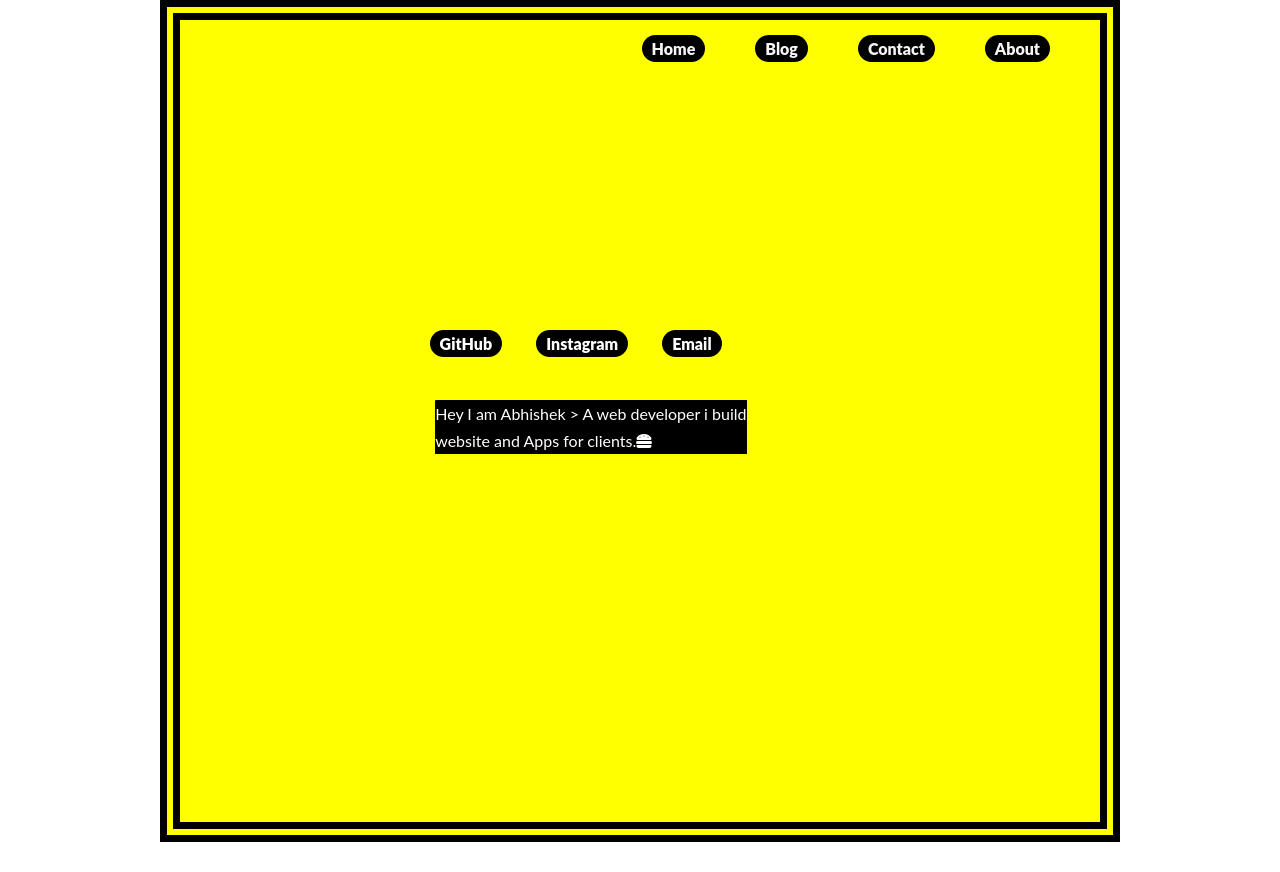
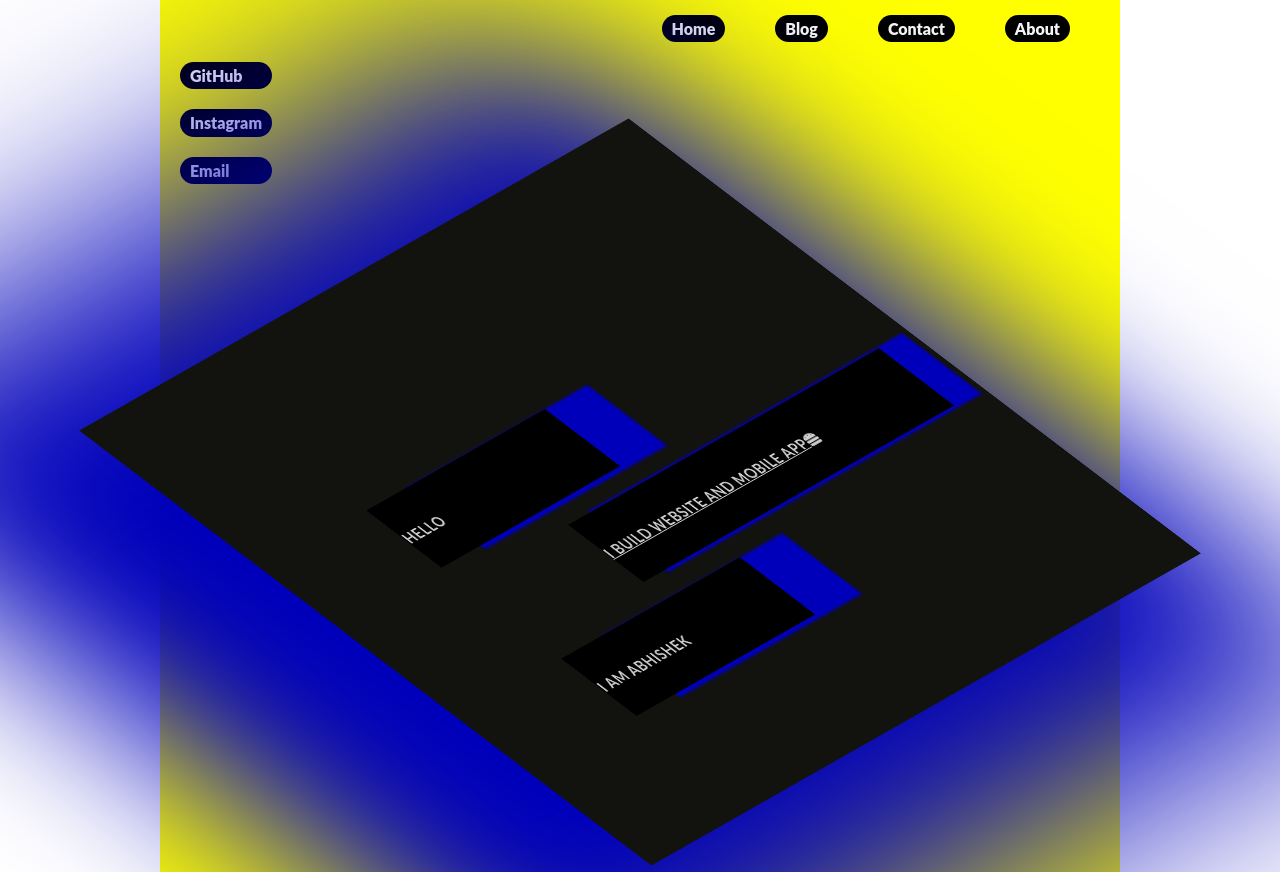
Before and after one commit to fullstuffdeveloper/new-blog-site, a Gatsby site: page / in a window 1280 px wide. Before the commit the page ends 842 px from the top, so only its background shows below. Built offline with nearby package versions, Linux system fonts and the light colour scheme; Gatsby itself is replaced by a stand-in of ours.

Commit message:
Second commit: added some styling to landing page

```diff
--- a/src/components/shared/layout/layout.scss
+++ b/src/components/shared/layout/layout.scss
@@ -10,8 +10,8 @@ body {
 }
 .main-container {
     max-width: 960px;
-    border: 20px double black;
-    background-color: yellow;
+    // border: 20px double black;
+    background-color: #ffff00;
     align-content: center;
     margin: 0 auto;
 }
--- a/src/components/shared/navbar/navbar.scss
+++ b/src/components/shared/navbar/navbar.scss
@@ -27,7 +27,7 @@
             list-style: none;
             margin-right: 50px;
             margin-top: 15px;
-            background-color: rgb(227, 241, 22);
+            background-color: #00B1D2FF;
             border-radius: 30px;
             padding: 0 10px;
 
@@ -44,7 +44,7 @@
 
     }
     &__social-container {
-        position: absolute;
+        // position: absolute;
         margin-left: 20px;
         font-family: 'lato' sans-serif;
         font-weight: 900;
@@ -52,7 +52,8 @@
         flex-wrap: wrap;
         justify-content: flex-start;
         list-style-type: none;
-        flex-direction: row;
+        flex-direction: column;
+        width: 100px;
         top: 330px;
         left: 32%;
         z-index: 100;
@@ -65,11 +66,12 @@
             padding: 0 10px;
             color: white;
             margin-right: 34px;
+            margin-top: 20px;
         }
         &__item:hover {
             display: inline;
             list-style: none;
-            background-color: rgba(214, 236, 14, 0.842);
+            background-color: #00B;
             border-radius: 30px;
             padding: 0 10px;
             color: white;
--- a/src/pages/index.js
+++ b/src/pages/index.js
@@ -11,12 +11,12 @@ const HomePage = () => {
     <Layout>
       <Head title="Home" />
       <div className="home-container">
-        <p className="home-container__main-text">
-          Hey I am Abhishek > A web developer i build website and Apps for
-          clients.
+        <p className="home-container__first-main-text">Hello</p>
+        <p className="home-container__second-main-text">
+          I build website and mobile app
           <FontAwesomeIcon icon={faHamburger} />
-          <FontAwesomeIcon icon={faInstagram} />
         </p>
+        <p className="home-container__third-main-text">I am Abhishek</p>
       </div>
     </Layout>
   )
--- a/src/styles/index.scss
+++ b/src/styles/index.scss
@@ -5,18 +5,75 @@
 
 .home-container {
     height: 95vh;
-    background-image: linear-gradient(to right top,rgba(34, 39, 39, 0.8) rgba(6, 7, 7, 0.8)), url('../images/pineapple-supply-co-ag-wBPpLR9g-unsplash.jpg');
-    background-size: cover;
-    background-position: top;
-    clip-path: polygon(50% 0, 100% 100%, 0 100%);
+    transform: rotate3d(1, 1, 1, 291deg);
+    background-color: #12120f;
+    z-index: 149;
+    /* position: absolute; */
+    box-shadow: darkgreen;
+    box-shadow: #00B -141px 15px 348px 191px;
+    margin-top: -72px;
+    // background-image: linear-gradient(to right top,rgba(34, 39, 39, 0.8) rgba(6, 7, 7, 0.8)), url('../images/pineapple-supply-co-ag-wBPpLR9g-unsplash.jpg');
+    // background-size: cover;
+    // background-position: top;
+    // clip-path: polygon(50% 0, 100% 100%, 0 100%);
 
-    &__main-text {
+    &__first-main-text {
         position: absolute;
-        top: 50%;
-        left: 34%;
+        font-family: 'lato', sans-serif;
+        font-weight: 700;
+        // letter-spacing: 1em;
+        top: 32%;
+        left: 19%;
         width: 312px;
-        background: black;
-        color: white;
+        // background: black;
+        color: rgb(206, 206, 206);
+        background-color: black;
+        height: 100px;
+        padding-top: 36px;
+        text-transform: uppercase;
+        box-shadow: #00B 71px 3px 3px 3px;
+        font-size: 19px;
+        letter-spacing: 1px;
+
+
+    }
+    &__second-main-text {
+        position: absolute;
+        font-family: 'lato', sans-serif;
+        font-weight: 700;
+        // letter-spacing: 1em;
+        top: 49%;
+        left: 38%;
+        width: 543px;
+        // background: black;
+        color: rgb(206, 206, 206);
+        background-color: black;
+        height: 100px;
+        padding-top: 36px;
+        text-transform: uppercase;
+        text-decoration: underline;
+        box-shadow: #00B 40px 1px 3px 3px;
+        font-size: 19px;
+        letter-spacing: 1px;
+    }
+    &__third-main-text {
+        position: absolute;
+        font-family: 'lato', sans-serif;
+        font-weight: 700;
+        // letter-spacing: 1em;
+        top: 66%;
+        left: 19%;
+        width: 312px;
+        // background: black;
+        color: rgb(206, 206, 206);
+        background-color: black;
+        height: 100px;
+        padding-top: 36px;
+        text-transform: uppercase;
+        box-shadow: #00B 71px 3px 3px 3px;
+        font-size: 19px;
+        letter-spacing: 1px;
+
 
     }
     &__sub-text {
```
